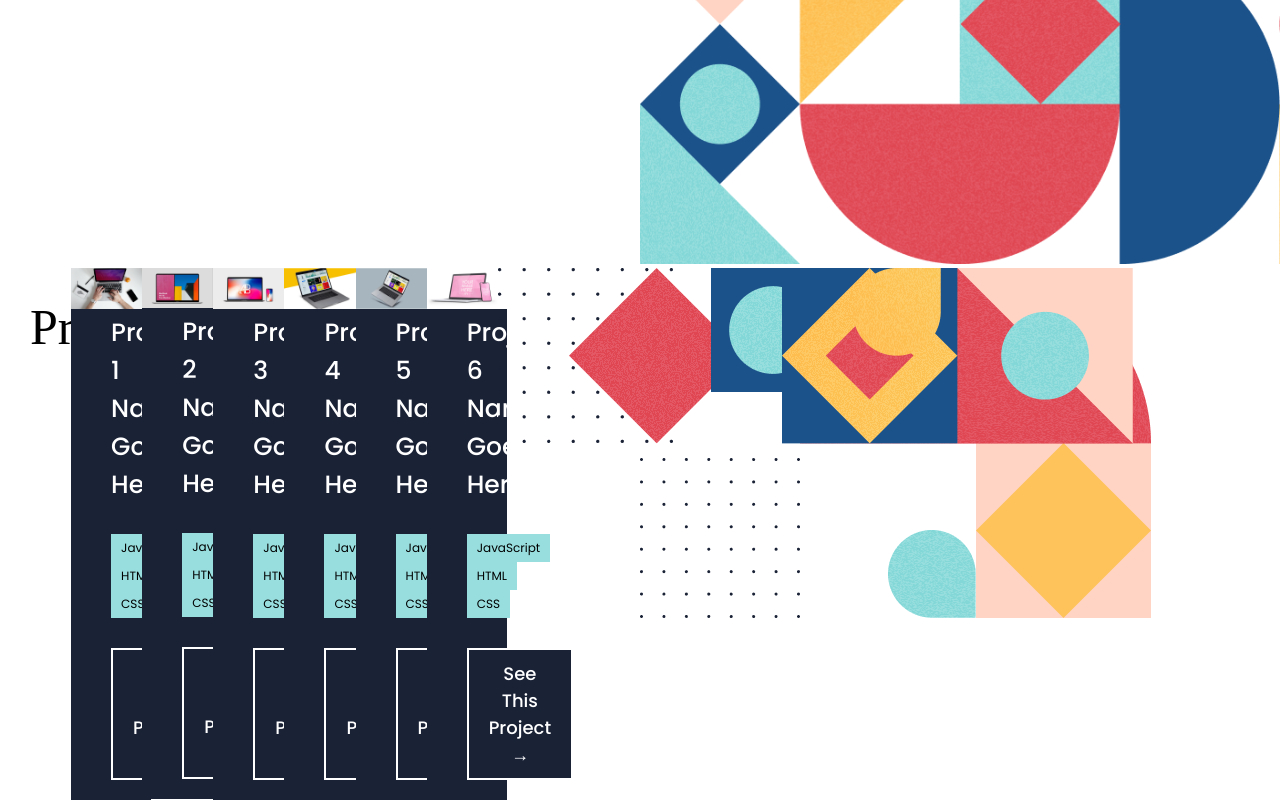
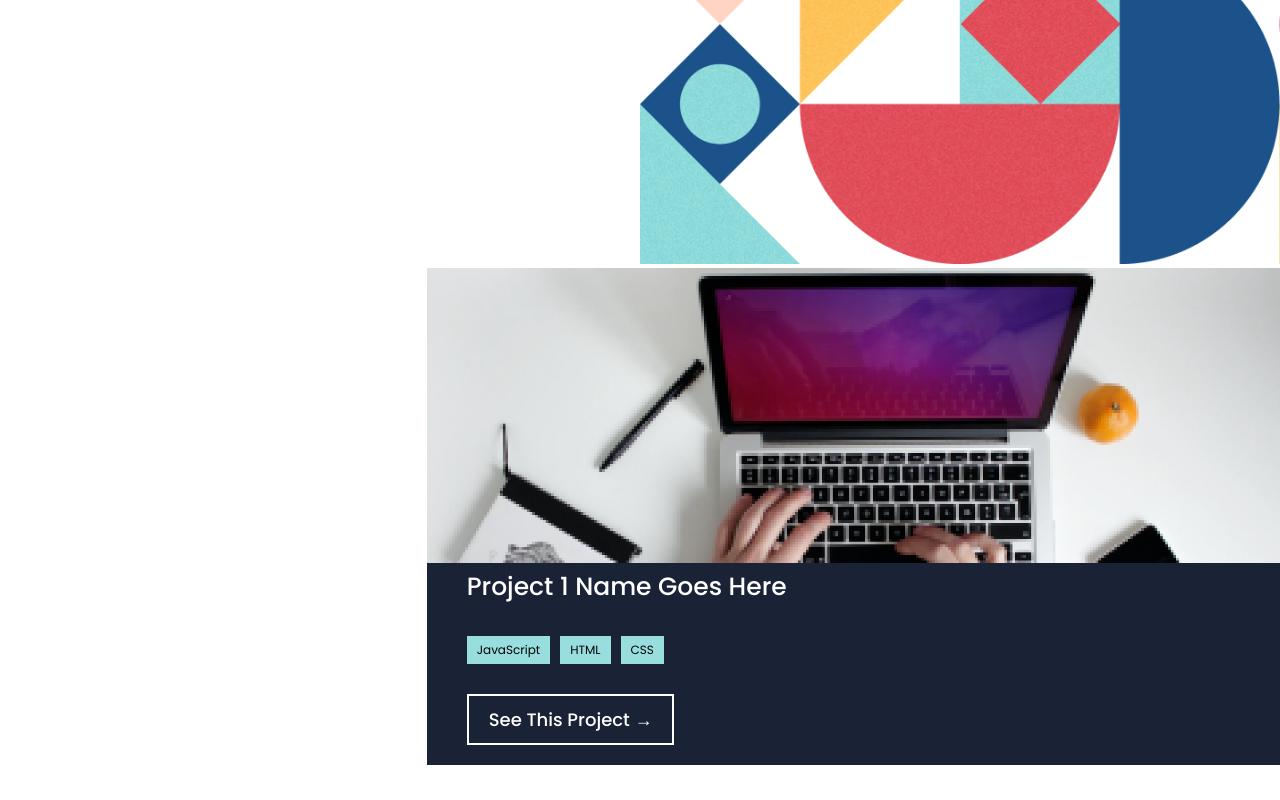
Before and after one commit to emyrue/my_portfolio, a React (Create React App) app: page / in a window 1280 px wide. Shown: the part 611-1411 px from the top of the page. After the commit the page ends 1376 px from the top, so only its background shows below. Built offline with nearby package versions, Linux system fonts and the light colour scheme; a web font is replaced by a local one.

Commit message:
Project one in place

```diff
--- a/src/pages/Projects.js
+++ b/src/pages/Projects.js
@@ -82,12 +82,12 @@ function Projects() {
           </div>
         );
       })}
-      <img alt="dots" src={dots} />
-      <img alt="diamond" src={diamond} />
-      <img alt="semicircle" src={semicircle} />
-      <img alt="shapes" src={shapes} />
-      <img alt="twosquares" src={twosquares} />
-      <img alt="yellowtear" src={yellowtear} />
+      <img className="project-geometry" alt="dots" src={dots} />
+      <img className="project-geometry" alt="diamond" src={diamond} />
+      <img className="project-geometry" alt="semicircle" src={semicircle} />
+      <img className="project-geometry" alt="shapes" src={shapes} />
+      <img className="project-geometry" alt="twosquares" src={twosquares} />
+      <img className="project-geometry" alt="yellowtear" src={yellowtear} />
     </section>
   );
 }
--- a/src/style/projects.css
+++ b/src/style/projects.css
@@ -62,9 +62,36 @@
   color: #1a2236;
 }
 
+.project-geometry {
+  display: none;
+}
+
 @media  screen and (min-width: 992px) {
   #projects-section {
     display: grid;
-    grid-template-columns: repeat(18, 5.5555%);
+    grid-template-columns: repeat(18, 5.5555vw);
+  }
+
+  .project,
+  .projects-heading {
+    display: none;
+  }
+
+  .project-one {
+    display: grid;
+    grid-template-columns: repeat(12, 1fr);
+    grid-column: 7/19;
+    grid-row: 1/8;
+  }
+
+  .project-image-one {
+    width: 100%;
+    grid-column: 1/13;
+    grid-row: 1/8;
+  }
+
+  .project-info-one {
+    grid-column: 1/13;
+    grid-row: 4/8;
   }
 }
```
